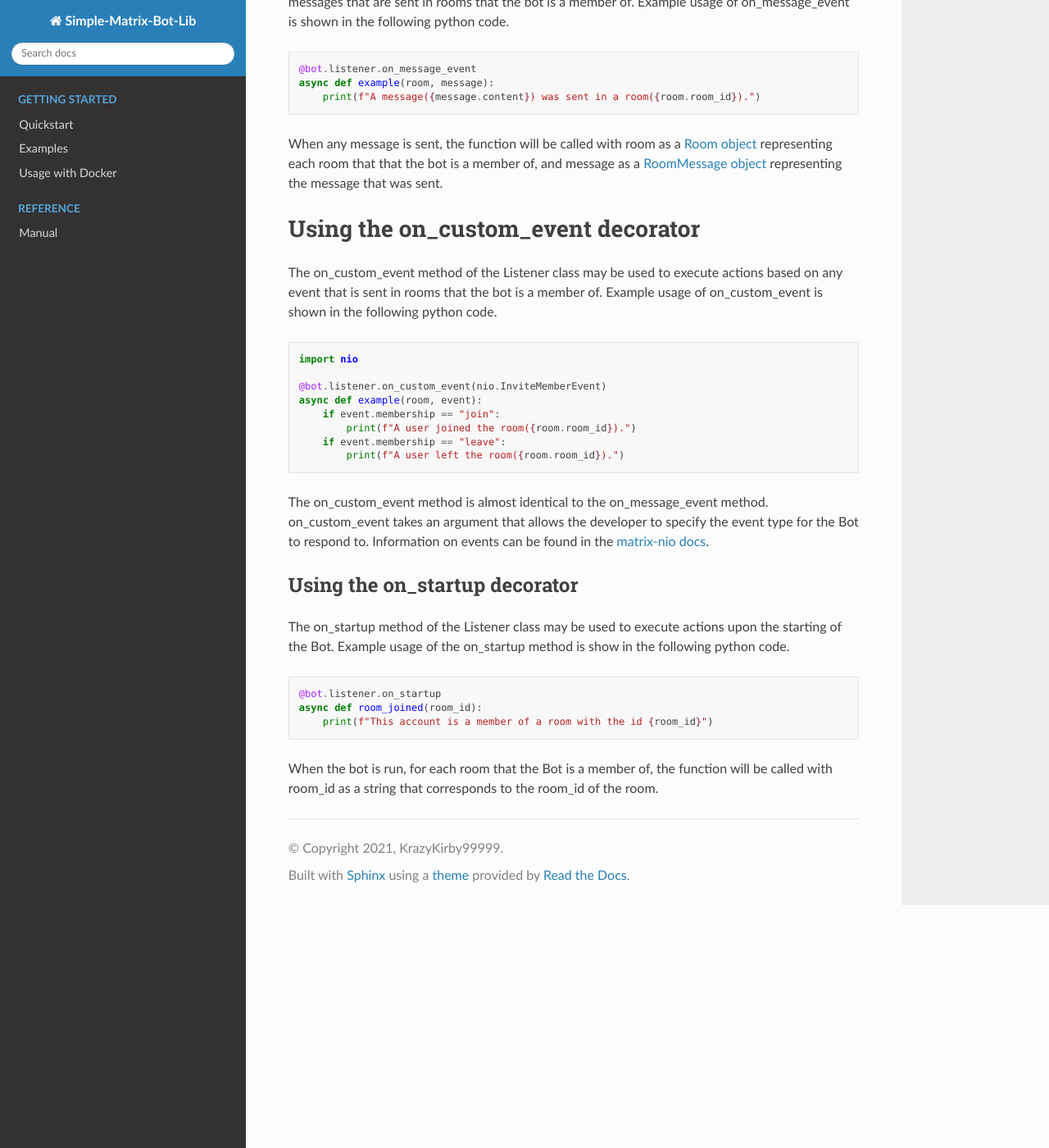
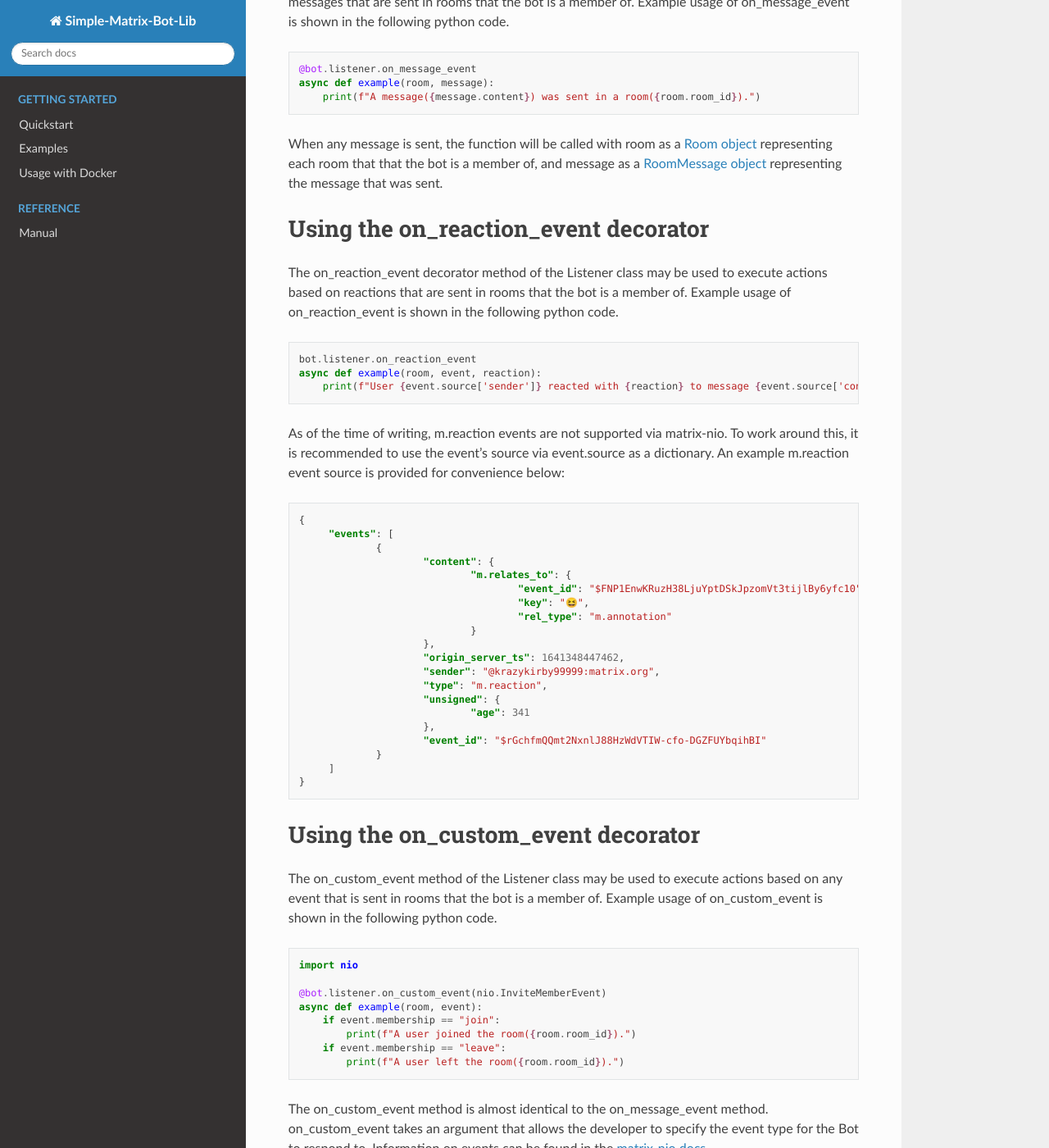
Before and after one commit to imbev/simplematrixbotlib, a Sphinx documentation site: the page built from doc/manual/listener.md, in a window 1280 px wide and 1400 px high, scrolled down 542 px. Shown: the whole window at 82% size. Built offline with Sphinx 7.4.7 and the Read the Docs theme 2.0.0, drawn with Linux system fonts in a browser that asks for light colours.

Commit message:
docs: :memo: Add documentation for Listener.on_reaction_event

````diff
--- a/doc/manual/listener.md
+++ b/doc/manual/listener.md
@@ -17,6 +17,38 @@ async def example(room, message):
 
 ```
 When any message is sent, the function will be called with room as a [Room object](https://matrix-nio.readthedocs.io/en/latest/nio.html#nio.rooms.MatrixRoom) representing each room that that the bot is a member of, and message as a [RoomMessage object](https://matrix-nio.readthedocs.io/en/latest/nio.html?highlight=nio.events.room_events.roommessage.content#nio.events.room_events.RoomMessage) representing the message that was sent.
+
+### Using the on_reaction_event decorator
+The on_reaction_event decorator method of the Listener class may be used to execute actions based on reactions that are sent in rooms that the bot is a member of. Example usage of on_reaction_event is shown in the following python code.
+```python
+bot.listener.on_reaction_event
+async def example(room, event, reaction):
+    print(f"User {event.source['sender']} reacted with {reaction} to message {event.source['content']['m.relates_to']['event_id']}")
+```
+
+As of the time of writing, m.reaction events are not supported via matrix-nio. To work around this, it is recommended to use the event's source via event.source as a dictionary. An example m.reaction event source is provided for convenience below:
+```json
+{
+	"events": [
+		{
+			"content": {
+				"m.relates_to": {
+					"event_id": "$FNP1EnwKRuzH38LjuYptDSkJpzomVt3tijlBy6yfc10",
+					"key": "😆",
+					"rel_type": "m.annotation"
+				}
+			},
+			"origin_server_ts": 1641348447462,
+			"sender": "@krazykirby99999:matrix.org",
+			"type": "m.reaction",
+			"unsigned": {
+				"age": 341
+			},
+			"event_id": "$rGchfmQQmt2NxnlJ88HzWdVTIW-cfo-DGZFUYbqihBI"
+		}
+	]
+}
+```
 
 ### Using the on_custom_event decorator
 The on_custom_event method of the Listener class may be used to execute actions based on any event that is sent in rooms that the bot is a member of. Example usage of on_custom_event is shown in the following python code.
````
